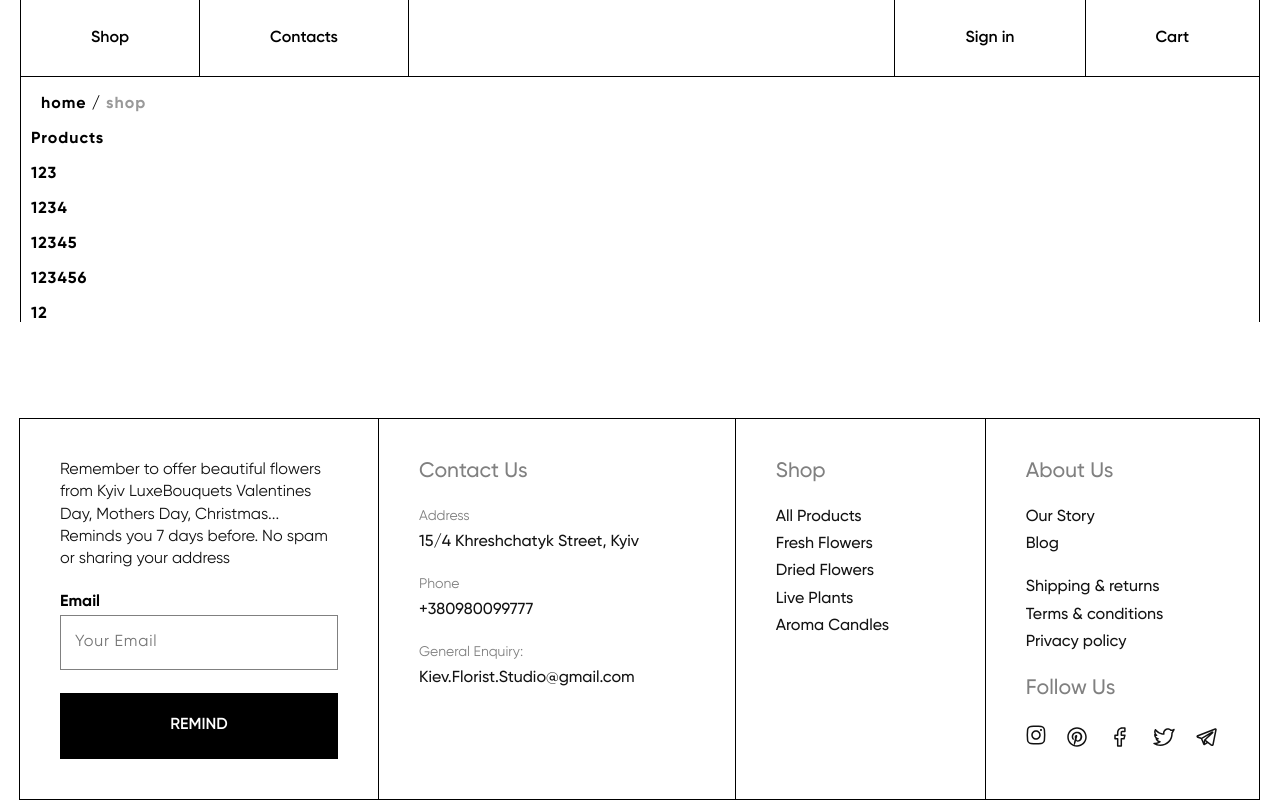
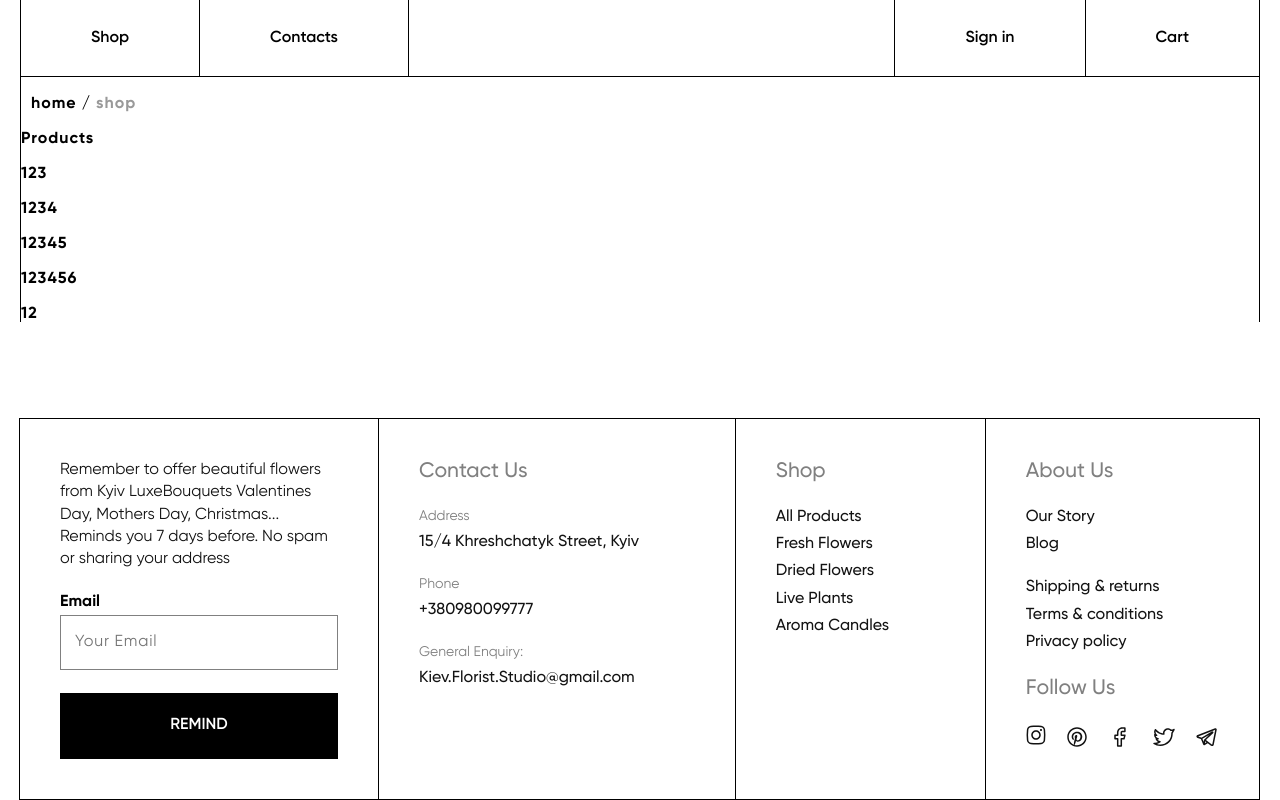
Before and after one commit to Istiniel/eCommerce, a React (Vite) app: page /products in a window 1280 px wide. Built offline with nearby package versions, Linux system fonts and the light colour scheme.

Commit message:
refactor: remove paddings from container component

```diff
--- a/src/pages/SharedLayout/SharedLayout.module.scss
+++ b/src/pages/SharedLayout/SharedLayout.module.scss
@@ -4,7 +4,7 @@
 
 .container {
   // min-height: calc(100vh);
-  padding: 0rem 1rem;
+  // padding: 0rem 1rem;
 
   border: 1px solid $color-neutral-1000;
   border-top: none;
```
